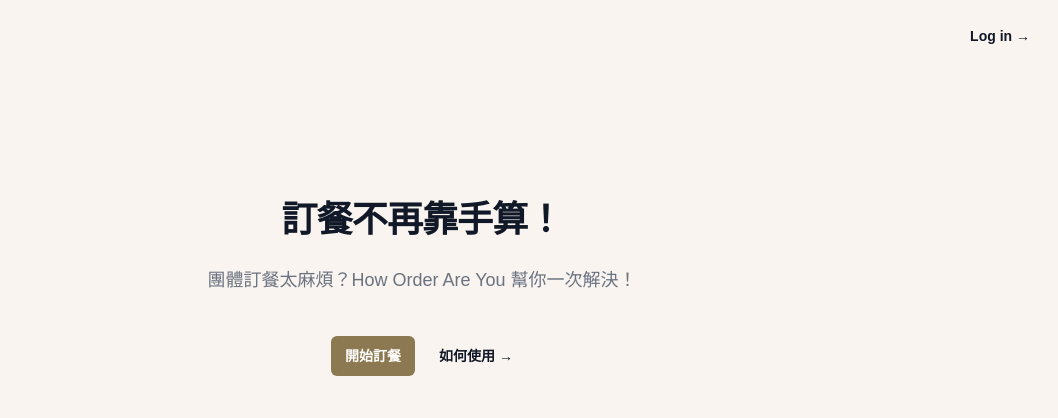
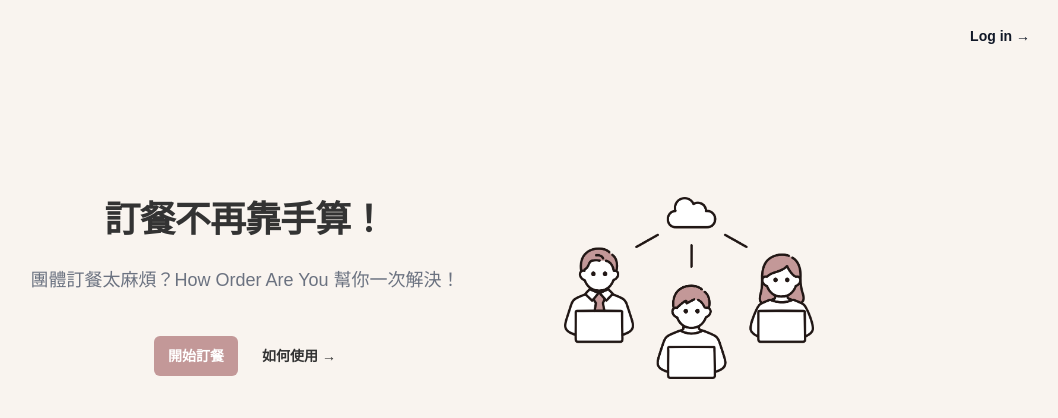
Before and after one commit to yijing0310/order-front, a Next.js app: page / in a window 1280 px wide. Shown: the top 418 px of the page, without its empty margins (218-1276 px from the left). Built offline with nearby package versions, Linux system fonts and the light colour scheme.

Commit message:
cover first-edition

```diff
--- a/app/_components/hero.js
+++ b/app/_components/hero.js
@@ -1,12 +1,13 @@
 "use client";
-
+import Image from "next/image";
 export default function Hero() {
     return (
         <>
-            <div className="relative isolate px-6 pt-14 lg:px-8">
+            <div className="flex flex-wrap sm:flex-nowrap items-center justify-center gap-10 ">
+                <div className="relative isolate px-6 pt-14 lg:px-8 ">
                     <div className="mx-auto max-w-2xl py-12 sm:py-24 lg:py-36">
                         <div className="text-center">
-                        <h1 className="text-4xl font-semibold tracking-tight text-balance text-gray-900 sm:text-4xl">
+                            <h1 className="text-4xl font-semibold tracking-tight text-balance text-font sm:text-4xl">
                                 訂餐不再靠手算！
                             </h1>
                             <p className="my-6 text-base font-medium text-pretty text-gray-500 sm:text-lg/8">
@@ -15,13 +16,13 @@
                             <div className="mt-10 flex items-center justify-center gap-x-6">
                                 <a
                                     href="#"
-                                className="rounded-md bg-button px-3.5 py-2.5 text-sm font-semibold text-white shadow-xs hover:bg-highlight focus-visible:outline-2 focus-visible:outline-offset-2 focus-highlight:outline-indigo-600"
+                                    className="rounded-md bg-primary px-3.5 py-2.5 text-sm font-semibold text-white shadow-xs hover:bg-third focus-visible:outline-2 focus-visible:outline-offset-2 focus-third:outline-indigo-600"
                                 >
                                     開始訂餐
                                 </a>
                                 <a
                                     href="#"
-                                className="text-sm/6 font-semibold text-gray-900"
+                                    className="text-sm/6 font-semibold text-font"
                                 >
                                     如何使用 <span aria-hidden="true">→</span>
                                 </a>
@@ -41,6 +42,16 @@
                         />
                     </div>
                 </div>
+                <div className="relative isolate px-6 pt-14 lg:px-8 ">
+                    <Image
+                        src="/imgs/cover.png"
+                        alt="封面"
+                        width={150}
+                        height={100}
+                        className="w-[150px] sm:w-[250px]  h-auto"
+                    />
+                </div>
+            </div>
         </>
     );
 }
--- a/app/globals.css
+++ b/app/globals.css
@@ -4,13 +4,13 @@
 
 :root {
   --background: #f9f4ef;
-  --foreground: #020826;
+  --foreground: #333;
 }
 
 @media (prefers-color-scheme: dark) {
   :root {
-    --background: #020826;
-    --foreground: #f9f4ef;
+    --background: #333;
+    --foreground: #F1E5D1;
   }
 }
 
--- a/tailwind.config.js
+++ b/tailwind.config.js
@@ -10,16 +10,11 @@
       colors: {
         background: "var(--background)",
         foreground: "var(--foreground)",
-        background2:"#fffffe",
-        headline: '#020826',
-        paragraph: '#716040',
-        button: '#8c7851',
-        buttonText: '#fffffe',
-        stroke: '#020826',
-        main: '#fffffe',
-        highlight: '#8c7851',
-        secondary: '#eaddcf',
-        tertiary: '#f25042',
+        primary:"#C39898",
+        secondary:"#987070",
+        third:"#DBB5B5",
+        light:"#F1E5D1",
+        font:"#333"
       },
     },
   },
```
Also changed, not shown: public/imgs/cover.png (added). Lines whose indentation alone changed are shown as unchanged.
